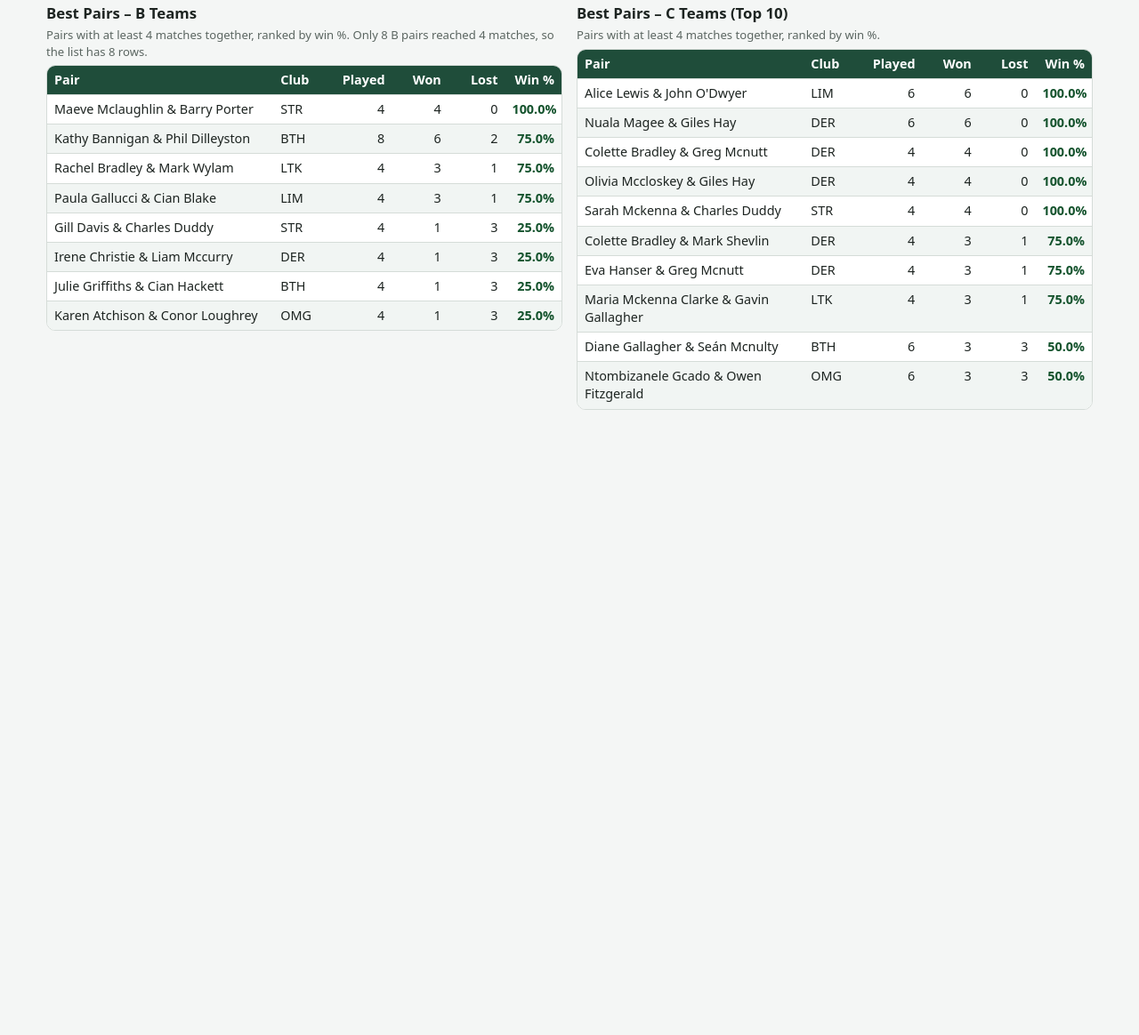
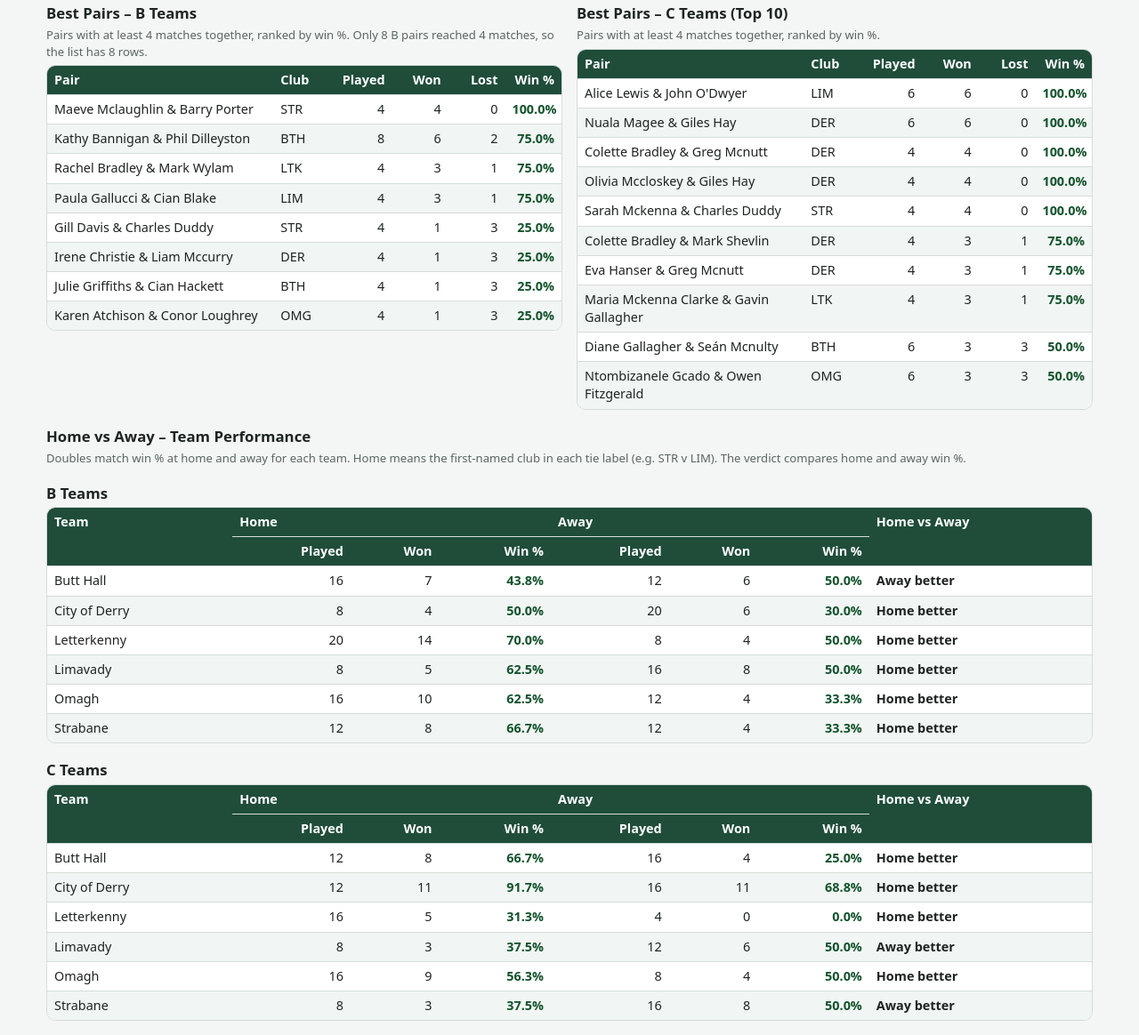
Before and after one commit to amitn2007/NW-League, a plain HTML site: page performance_details.html in a window 1280 px wide. Shown: the part 2578-3742 px from the top of the page at 89% size. Before the commit the page ends 3055 px from the top, so only its background shows below. Drawn offline with Linux system fonts and the light colour scheme.

Commit message:
Add files via upload

```diff
--- a/performance_details.html
+++ b/performance_details.html
@@ -326,6 +326,45 @@
 
   </div>
 
+  <h2>Home vs Away – Team Performance</h2>
+  <p class="caption">Doubles match win % at home and away for each team. Home means the first-named club in each tie label (e.g. STR v LIM). The verdict compares home and away win %.</p>
+
+  <h2>B Teams</h2>
+  <div class="table-wrap">
+    <table style="table-layout:auto">
+      <thead>
+        <tr><th rowspan="2">Team</th><th colspan="3">Home</th><th colspan="3">Away</th><th rowspan="2">Home vs Away</th></tr>
+        <tr><th class="num">Played</th><th class="num">Won</th><th class="num">Win %</th><th class="num">Played</th><th class="num">Won</th><th class="num">Win %</th></tr>
+      </thead>
+      <tbody>
+        <tr><td>Butt Hall</td><td class="num">16</td><td class="num">7</td><td class="pct">43.8%</td><td class="num">12</td><td class="num">6</td><td class="pct">50.0%</td><td style="font-weight:700">Away better</td></tr>
+        <tr><td>City of Derry</td><td class="num">8</td><td class="num">4</td><td class="pct">50.0%</td><td class="num">20</td><td class="num">6</td><td class="pct">30.0%</td><td style="font-weight:700">Home better</td></tr>
+        <tr><td>Letterkenny</td><td class="num">20</td><td class="num">14</td><td class="pct">70.0%</td><td class="num">8</td><td class="num">4</td><td class="pct">50.0%</td><td style="font-weight:700">Home better</td></tr>
+        <tr><td>Limavady</td><td class="num">8</td><td class="num">5</td><td class="pct">62.5%</td><td class="num">16</td><td class="num">8</td><td class="pct">50.0%</td><td style="font-weight:700">Home better</td></tr>
+        <tr><td>Omagh</td><td class="num">16</td><td class="num">10</td><td class="pct">62.5%</td><td class="num">12</td><td class="num">4</td><td class="pct">33.3%</td><td style="font-weight:700">Home better</td></tr>
+        <tr><td>Strabane</td><td class="num">12</td><td class="num">8</td><td class="pct">66.7%</td><td class="num">12</td><td class="num">4</td><td class="pct">33.3%</td><td style="font-weight:700">Home better</td></tr>
+      </tbody>
+    </table>
+  </div>
+
+  <h2>C Teams</h2>
+  <div class="table-wrap">
+    <table style="table-layout:auto">
+      <thead>
+        <tr><th rowspan="2">Team</th><th colspan="3">Home</th><th colspan="3">Away</th><th rowspan="2">Home vs Away</th></tr>
+        <tr><th class="num">Played</th><th class="num">Won</th><th class="num">Win %</th><th class="num">Played</th><th class="num">Won</th><th class="num">Win %</th></tr>
+      </thead>
+      <tbody>
+        <tr><td>Butt Hall</td><td class="num">12</td><td class="num">8</td><td class="pct">66.7%</td><td class="num">16</td><td class="num">4</td><td class="pct">25.0%</td><td style="font-weight:700">Home better</td></tr>
+        <tr><td>City of Derry</td><td class="num">12</td><td class="num">11</td><td class="pct">91.7%</td><td class="num">16</td><td class="num">11</td><td class="pct">68.8%</td><td style="font-weight:700">Home better</td></tr>
+        <tr><td>Letterkenny</td><td class="num">16</td><td class="num">5</td><td class="pct">31.3%</td><td class="num">4</td><td class="num">0</td><td class="pct">0.0%</td><td style="font-weight:700">Home better</td></tr>
+        <tr><td>Limavady</td><td class="num">8</td><td class="num">3</td><td class="pct">37.5%</td><td class="num">12</td><td class="num">6</td><td class="pct">50.0%</td><td style="font-weight:700">Away better</td></tr>
+        <tr><td>Omagh</td><td class="num">16</td><td class="num">9</td><td class="pct">56.3%</td><td class="num">8</td><td class="num">4</td><td class="pct">50.0%</td><td style="font-weight:700">Home better</td></tr>
+        <tr><td>Strabane</td><td class="num">8</td><td class="num">3</td><td class="pct">37.5%</td><td class="num">16</td><td class="num">8</td><td class="pct">50.0%</td><td style="font-weight:700">Away better</td></tr>
+      </tbody>
+    </table>
+  </div>
+
 </div>
 </body>
 </html>
```
